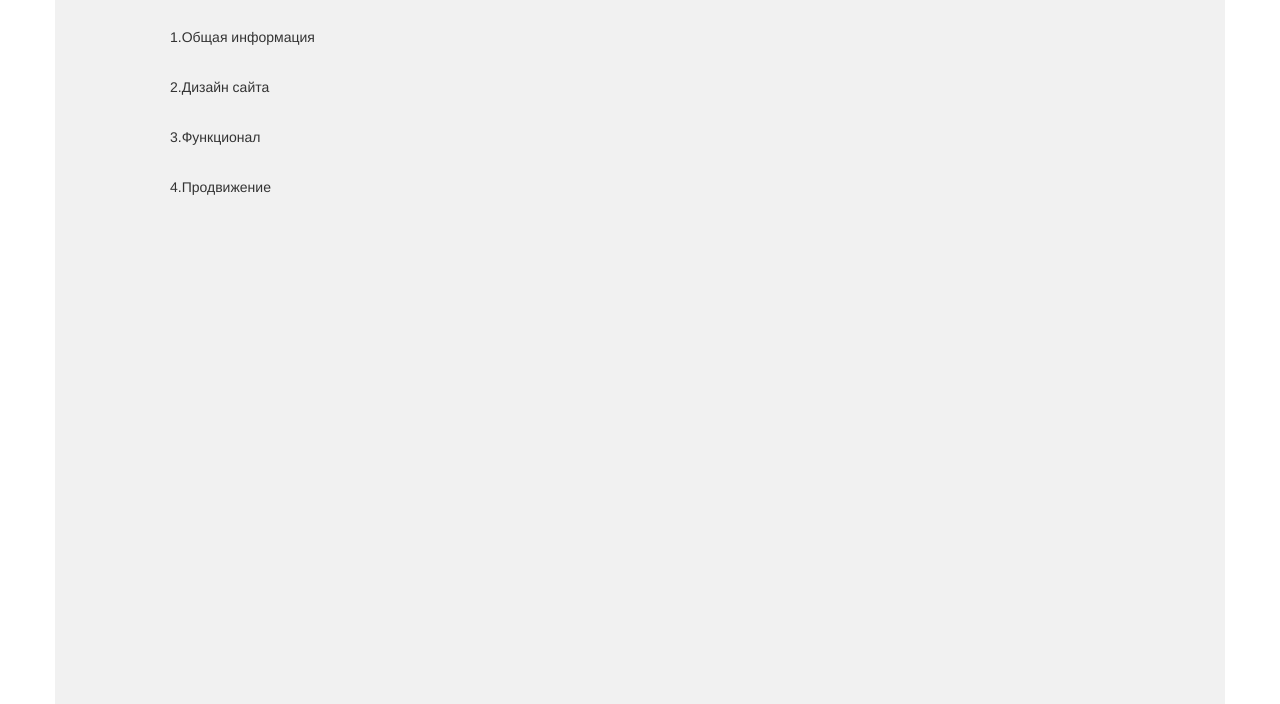
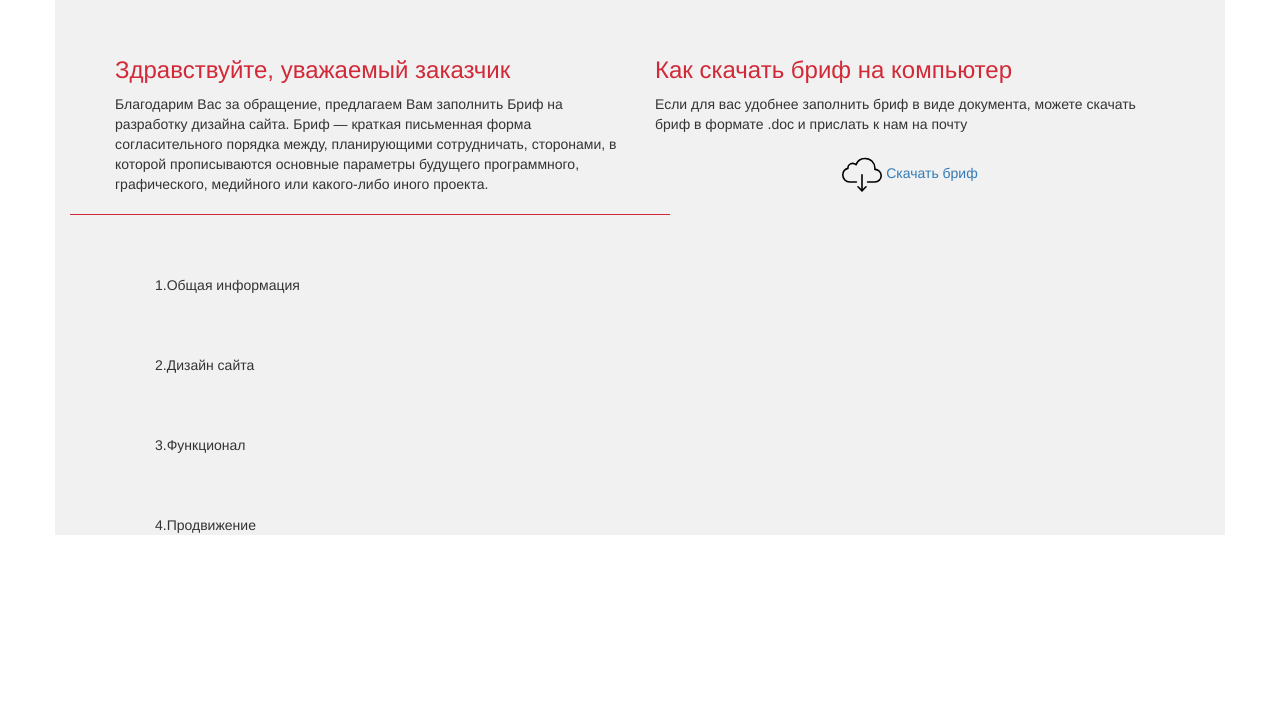
Before and after one commit to Bero043/Bero043.github.io, a plain HTML site: page index.html in a window 1280 px wide. Shown: the part 96-800 px from the top of the page. Drawn offline with nearby package versions, Linux system fonts and the light colour scheme.

Commit message:
second commit

```diff
--- a/css/style_table.less
+++ b/css/style_table.less
@@ -1,10 +1,10 @@
 
 body{
-background-color: #fff;
+	background-color: #fff;
 }
 .block1{
 	margin-left: 100px;
-	margin-top: 30px;
+	margin-top: 60px;
 }
 #hed{
 	background-color: #d12938;
@@ -42,3 +42,20 @@ background-color: #fff;
 	padding-top: 29px;
 	text-align: center;
 }
+.discript{
+	margin: 40px 30px 0px 30px;
+}
+h3{
+	color:#d12938;
+}
+.download{
+	text-align: center;
+	margin-top: 20px;
+}
+.line{
+	height:1px;
+	width: 600px;
+	margin-top: 20px;
+	background-color: #d12938;
+
+}
--- a/index.html
+++ b/index.html
@@ -19,12 +19,30 @@
 		</div>
 	</div>
 	<div class="container main">
+		<div class="row discript">
+			<div class="col-lg-6">
+			<h3>Здравствуйте, уважаемый заказчик</h3>
+			Благодарим Вас за обращение, предлагаем Вам заполнить Бриф на разработку дизайна сайта. Бриф — краткая письменная форма согласительного порядка между, планирующими сотрудничать, сторонами, в которой прописываются основные параметры будущего программного, графического, медийного или какого-либо иного проекта.
+			</div>
+			<div class="col-lg-6">
+			<h3>Как скачать бриф на компьютер</h3>
+			Если для вас удобнее заполнить бриф в виде документа, можете скачать бриф в формате .doc и прислать к нам на почту
+			<div class="download">
+			<img src="img/1497925951_download2.svg" width="40px">
+			<a href="#">Скачать бриф</a>
+			</div>
+			</div>
+		</div>
+				<div class="line"></div>
+		<div class="row">
 			<div class="block1">
 				<div>1.Общая информация</div>
 			</div>
 			<div class="block1">2.Дизайн сайта</div>
 			<div class="block1">3.Функционал</div>
 			<div class="block1">4.Продвижение</div>
+		</div>
+	</div>
 	<div class="footer">
 		<div class="geo">
 			<img src="img/geoРесурс 1.svg" class="social icon1">
@@ -39,7 +57,6 @@
 			<div class="text">skype_red_studio</div>
 		</div>
 	</div>
-	</div>
 <script src="https://ajax.googleapis.com/ajax/libs/jquery/1.12.4/jquery.min.js"></script>
 <script src="js/bootstrap.min.js"></script>
 <script src="js/jquery-3.1.1.min.js"></script>
```
Also changed, not shown: css/style_table.css, img/1497925951_download2.svg (added). Lines whose indentation alone changed are shown as unchanged.
